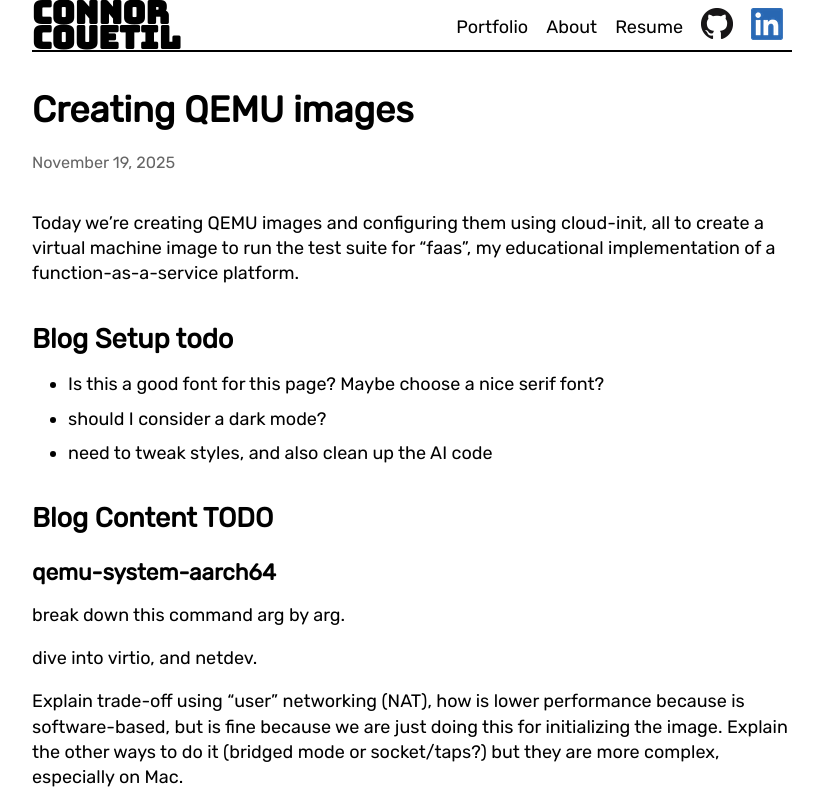
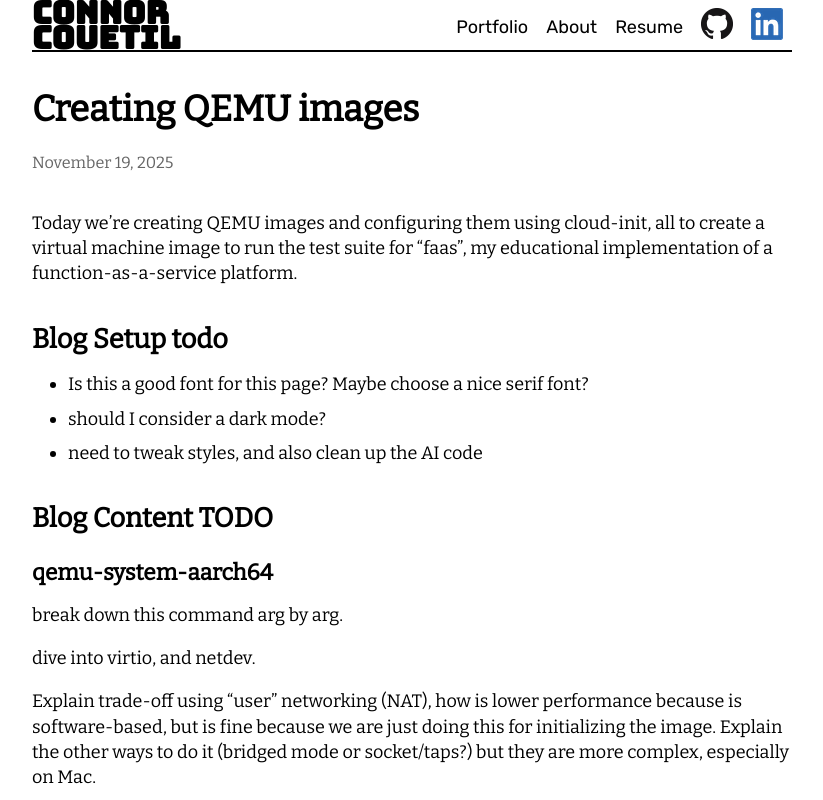
Before and after one commit to couetilc/couetil.com, an Astro site in the folder astro/: page /blog/welcome-to-my-blog in a window 1280 px wide. Shown: the top 800 px of the page, without its empty margins (228-1051 px from the left). Built offline with nearby package versions, Linux system fonts and the light colour scheme; Astro itself is replaced by a stand-in of ours.

Commit message:
using Bitter font for blog posts

```diff
--- a/astro/src/styles/blog-post.css
+++ b/astro/src/styles/blog-post.css
@@ -1,5 +1,6 @@
 article {
   margin-bottom: 3em;
+  font-family: Bitter, system-ui;
 }
 
 .post-header {
@@ -11,7 +12,7 @@ article {
   margin: 0 0 0.5em 0;
   font-size: 2em;
   line-height: 1.2;
-  font-family: Rubik, system-ui;
+  font-family: Bitter, system-ui;
 }
 
 .post-header time {
```
